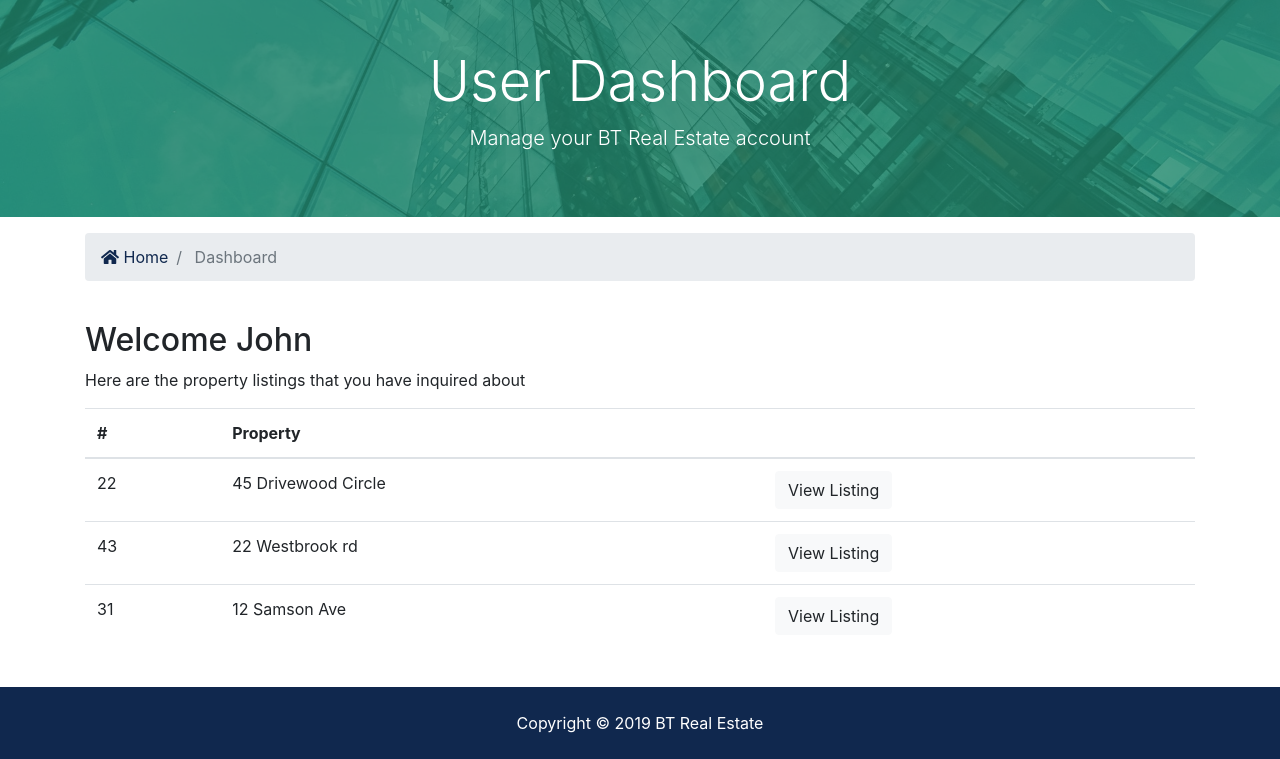
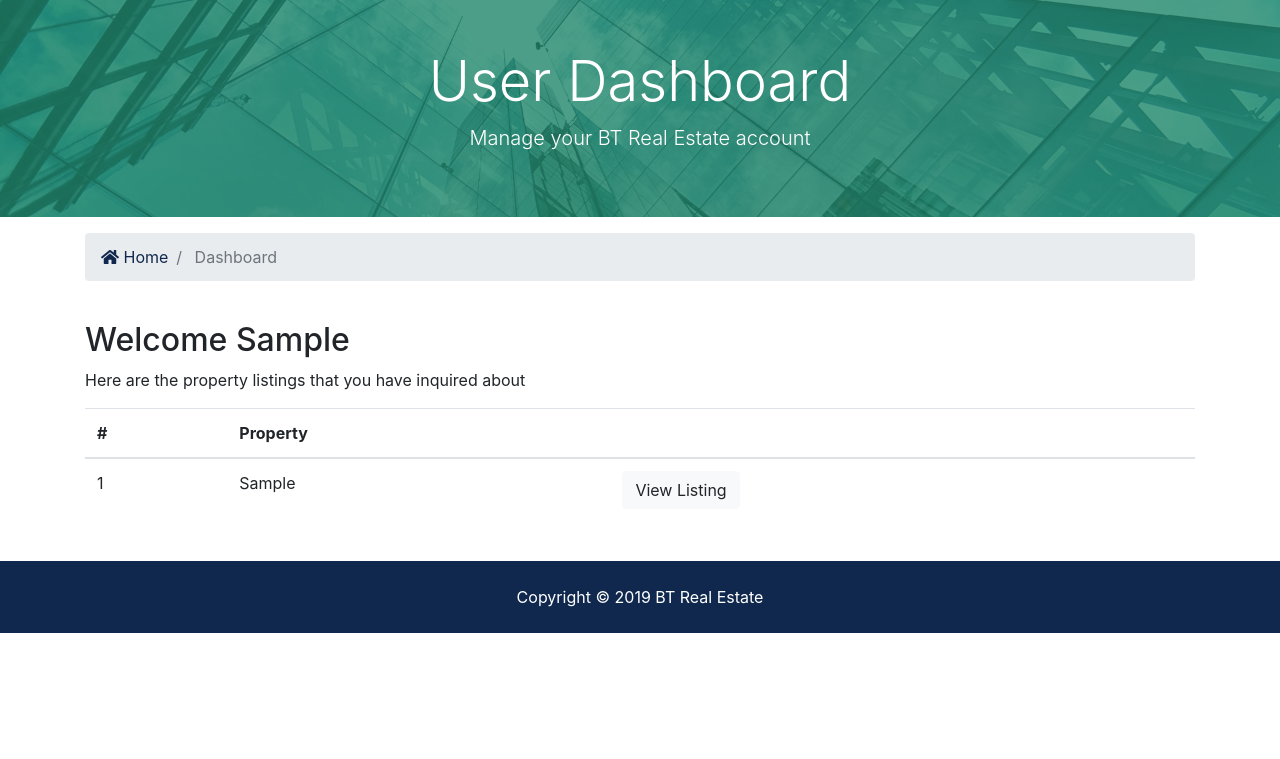
Before and after one commit to verumafalsum/btre_django, a Django app: page /accounts/dashboard in a window 1280 px wide. Shown: the part 128-887 px from the top of the page. After the commit the page ends 761 px from the top, so only its background shows below. Run offline with Django 3.2, Linux system fonts and the light colour scheme; a user stored in the database is signed in; tables that the repository leaves empty hold one stand-in row (values such as "Sample post"); some libraries are stand-ins or nearby versions.

Commit message:
dynamic dashboard update

```diff
--- a/accounts/views.py
+++ b/accounts/views.py
@@ -3,6 +3,7 @@ from django.views.generic import TemplateView
 from django.views import View
 from django.contrib import messages, auth
 from django.contrib.auth.models import User
+from contacts.models import Contact
 
 class RegisterView(TemplateView):
     template_name = "accounts/register.html"
@@ -77,6 +78,14 @@ class LoginView(TemplateView):
 class DashboardView(TemplateView):
     template_name = "accounts/dashboard.html"
 
+    def get_context_data(self, **kwargs):
+        user_contacts = Contact.objects.order_by('-contact_date').filter(user_id=self.request.user.id)
+        context = {
+            'contacts': user_contacts
+        }
+        return context
+
+
 
 class LogoutView(View):
     def post(self, request):
--- a/templates/accounts/dashboard.html
+++ b/templates/accounts/dashboard.html
@@ -36,7 +36,8 @@
     <div class="container">
       <div class="row">
         <div class="col-md-12">
-          <h2>Welcome John</h2>
+          <h2>Welcome {{ user.first_name }}</h2>
+          {% if contacts %}
             <p>Here are the property listings that you have inquired about</p>
             <table class="table">
               <thead>
@@ -47,29 +48,20 @@
                 </tr>
               </thead>
               <tbody>
+              {% for contact in contacts %}
                 <tr>
-                <td>22</td>
-                <td>45 Drivewood Circle</td>
+                  <td>{{ contact.id }}</td>
+                  <td>{{ contact.listing }}</td>
                   <td>
-                  <a class="btn btn-light" href="#">View Listing</a>
+                    <a class="btn btn-light" href="{% url 'listing' contact.listing_id %}">View Listing</a>
                   </td>
                 </tr>
-              <tr>
-                <td>43</td>
-                <td>22 Westbrook rd</td>
-                <td>
-                  <a class="btn btn-light" href="#">View Listing</a>
-                </td>
-              </tr>
-              <tr>
-                <td>31</td>
-                <td>12 Samson Ave</td>
-                <td>
-                  <a class="btn btn-light" href="#">View Listing</a>
-                </td>
-              </tr>
+              {% endfor %}
               </tbody>
             </table>
+          {% else %}
+            <p>You have not made any inquires</p>
+          {% endif %}
         </div>
       </div>
     </div>
```
Lines whose indentation alone changed are shown as unchanged.
